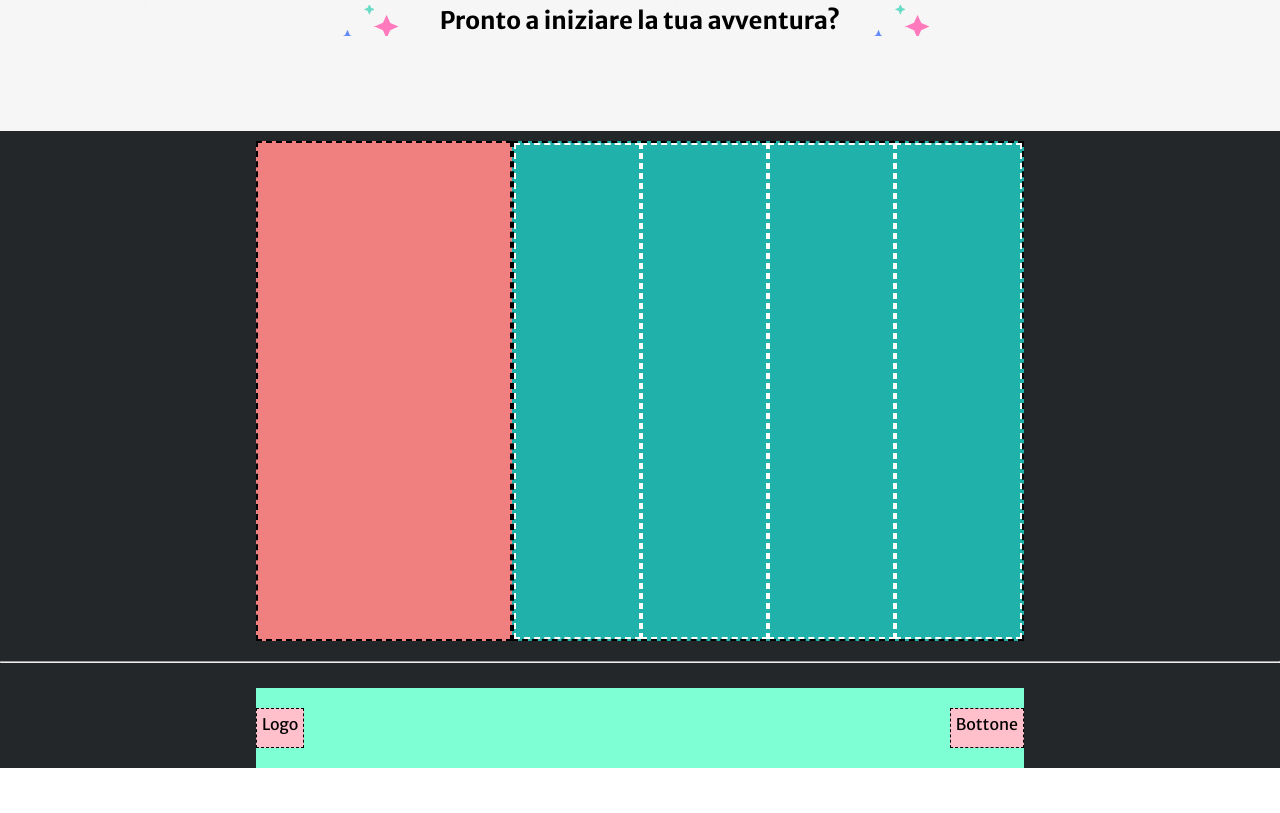
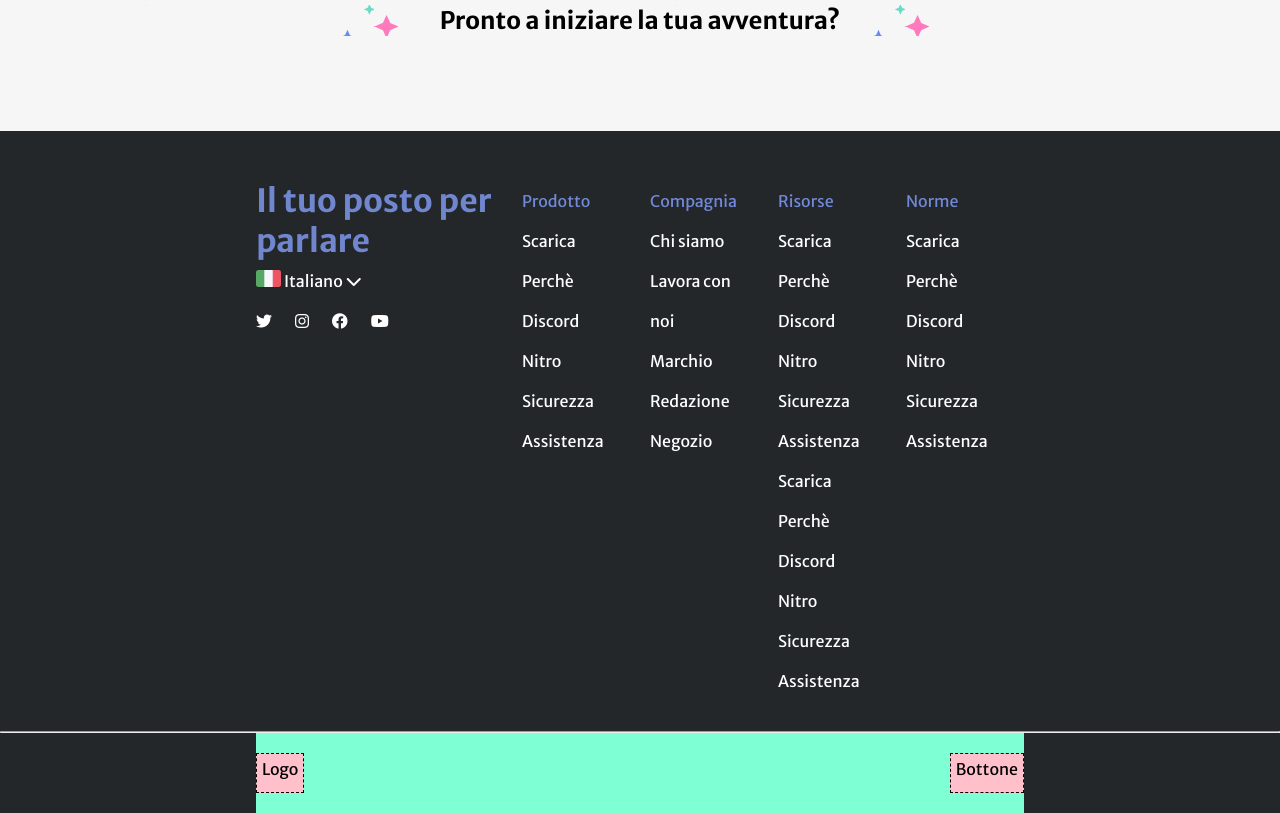
Before and after one commit to Michela30/Discord, a plain HTML site: page index.html in a window 1280 px wide. Shown: the part 2940-3753 px from the top of the page. Before the commit the page ends 3708 px from the top, so only its background shows below. Drawn offline with Linux system fonts and the light colour scheme.

Commit message:
Creazione prima sezione del footer

```diff
--- a/css/style.css
+++ b/css/style.css
@@ -133,44 +133,55 @@ main > section{
 
 /* FOOTER */
 
-footer:first-child{
+.footer-section{
     display: flex;
-    align-items: center;
-
+    background-color: #23272A;
+    justify-content: center;
+    padding: 50px 0 50px 0;
+}
+.footer-title{
+    font-size: 2em;
+    color: #7086CE;
 }
 
-.container-footer{
-    display: flex;
-    width: 100%;
-    background-color: #23272A;
-    justify-content: center;
-    padding: 10px 0 20px 0;
+.lenguage > img{
+    width: 25px;
 }
 
-.pink-footer-box{
-    background-color:#F08080;
-    border: 2px dashed black;
-    height: 500px;
+.first-menu-section{
     width: 20%;
 }
-.blue-footer-box{
-    background-color:#20B2AA;
-    border: 2px dashed black;
+.second-menu-section{
     height: 500px;
     width: 40%;
     display: flex;
 }
 
 .columns{
-    width: calc(100% / 4);
-    border: 2px dashed white;
+    width: calc(100% / 4)
 }
 
+.icons, .lenguage, .columns ul > li{
+    color: white;
+}
+
+#list-title{
+    color: #7289DA ;
+}
+
+.first-menu-section, .second-menu-section{
+    line-height: 40px;
+}
+
+.icons > i{
+    font-size: 1em;
+    padding-right: 20px;
+}
 
 .background-footer{
     background-color: #23272A;
-    padding-top: 25px;
 }
+
 .second-container-footer{
     display: flex;
     justify-content: space-between;
@@ -217,3 +228,15 @@ footer:first-child{
     background-color: #228B22;
     border: 3px dashed black;
 }
+
+.debug .first-menu-section{
+    background-color:#F08080;
+    border: 2px dashed black;
+}
+.debug .second-menu-section{
+    background-color:#20B2AA;
+    border: 2px dashed black;
+    height: 500px;
+    width: 40%;
+    display: flex;
+}
--- a/index.html
+++ b/index.html
@@ -172,25 +172,150 @@
     </main>
 
 
-    <footer>
+    <footer class="background-footer">
 
         <section>
-            <div class="container-footer">
-                <div class="pink-footer-box">
+            <div class="footer-section">
+                <div class="first-menu-section">
+
+                    <h1 class="footer-title">
+                        Il tuo posto per parlare
+                    </h1>
+
+                <div class="lenguage">
+
+                    <img src="img/ita.png" alt="Bandiera dell'Italia">
+                    <span>
+                        Italiano
+                        <i class="fa-solid fa-chevron-down"></i>
+                    </span>
 
                 </div>
-                <div class="blue-footer-box">
+
+                    <div class="icons">
+                        <i class="fa-brands fa-twitter"></i>
+                        <i class="fa-brands fa-instagram"></i>
+                        <i class="fa-brands fa-facebook"></i>
+                        <i class="fa-brands fa-youtube"></i>
+                    </div>
+
+                </div>
+
+                <div class="second-menu-section">
 
                     <div class="columns">
+                        <nav>
+                            <ul>
+                                <li id="list-title">
+                                    Prodotto
+                                </li>
+                                <li>
+                                    Scarica
+                                </li>
+                                <li>
+                                    Perchè Discord
+                                </li>
+                                <li>
+                                    Nitro
+                                </li>
+                                <li>
+                                    Sicurezza
+                                </li>
+                                <li>
+                                    Assistenza
+                                </li>
+                            </ul>
+                        </nav>
+                    </div>
 
+                    <div class="columns">
+                        <nav>
+                            <ul>
+                                <li id="list-title">
+                                    Compagnia
+                                </li>
+                                <li>
+                                    Chi siamo
+                                </li>
+                                <li>
+                                    Lavora con noi
+                                </li>
+                                <li>
+                                    Marchio
+                                </li>
+                                <li>
+                                    Redazione
+                                </li>
+                                <li>
+                                    Negozio
+                                </li>
+                            </ul>
+                        </nav>
                     </div>
+
                     <div class="columns">
+                         <nav>
+                            <ul>
+                                <li id="list-title">
+                                    Risorse
+                                </li>
+                                <li>
+                                    Scarica
+                                </li>
+                                <li>
+                                    Perchè Discord
+                                </li>
+                                <li>
+                                    Nitro
+                                </li>
+                                <li>
+                                    Sicurezza
+                                </li>
+                                <li>
+                                    Assistenza
+                                </li>
+                                <li>
+                                    Scarica
+                                </li>
+                                <li>
+                                    Perchè Discord
+                                </li>
+                                <li>
+                                    Nitro
+                                </li>
+                                <li>
+                                    Sicurezza
+                                </li>
+                                <li>
+                                    Assistenza
+                                </li>
+                            </ul>
+                        </nav>
+                    </div>
 
-                    </div>
                     <div class="columns">
-
-                    </div>
-                    <div class="columns">
+                        <nav>
+                            <ul>
+                                <li id="list-title">
+                                    Norme
+                                </li>
+                                <li>
+                                    Scarica
+                                </li>
+                                <li>
+                                    Perchè Discord
+                                </li>
+                                <li>
+                                    Nitro
+                                </li>
+                                <li>
+                                    Sicurezza
+                                </li>
+                                <li>
+                                    Assistenza
+                                </li>
+                            </ul>
+                        </nav>
 
                     </div>
                 </div>
@@ -198,7 +323,7 @@
             </div>
         </section>
         <hr>
-        <section class="background-footer">
+        <section>
             <div class="second-container-footer">
 
                 <div class="logo-footer">
```
